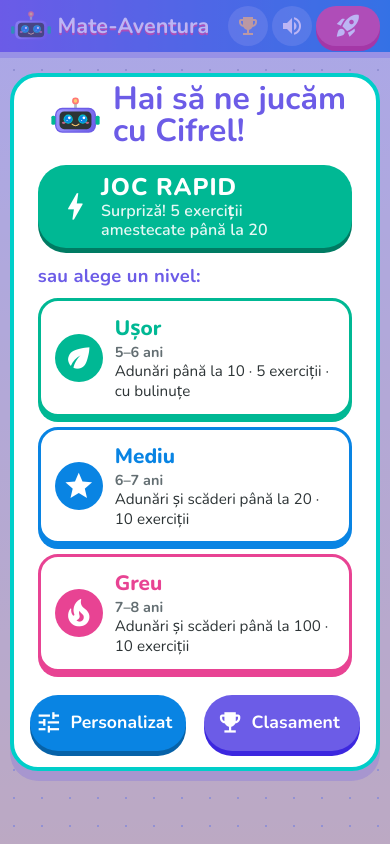
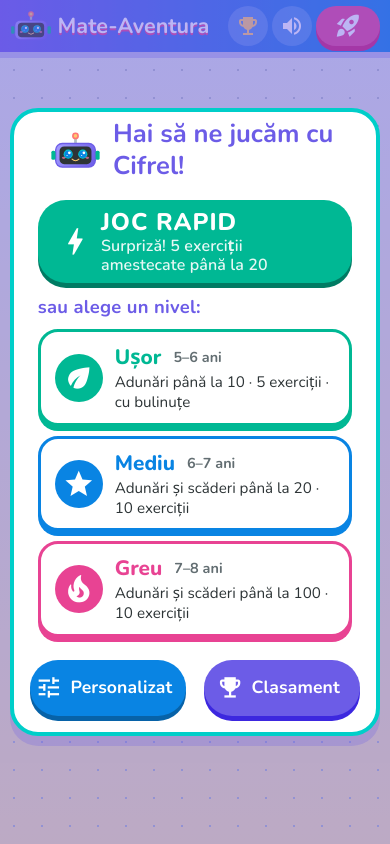
Before and after one commit to gabibarzu/MateVentura, an Angular app: page / in a window 390 px wide. Built offline with nearby package versions, Linux system fonts and the light colour scheme.

Commit message:
Fix ui responsive

```diff
--- a/src/app/app.scss
+++ b/src/app/app.scss
@@ -139,7 +139,7 @@
   width: 100%;
   max-width: 820px;
   margin: 0 auto;
-  padding: 32px 16px;
+  padding: 32px 16px calc(32px + var(--keyboard-inset, 0px));
   box-sizing: border-box;
 }
 
--- a/src/app/app.ts
+++ b/src/app/app.ts
@@ -113,7 +113,10 @@ export class App {
 
     // On phones the virtual keyboard opening/closing resizes the visible area (and can cancel a smooth scroll):
     // keep the active card visible whenever that happens.
-    const onViewportResize = () => this.bringActiveCardIntoView(false);
+    const onViewportResize = () => {
+      this.updateKeyboardInset();
+      this.bringActiveCardIntoView(false);
+    };
     afterNextRender(() => window.visualViewport?.addEventListener('resize', onViewportResize));
 
     inject(DestroyRef).onDestroy(() => {
@@ -140,7 +143,7 @@ export class App {
         data,
         width: '820px',
         maxWidth: '95vw',
-        maxHeight: '95vh',
+        maxHeight: '95dvh',
         disableClose: !data.canCancel,
         restoreFocus: false,
         // Focus the dialog itself: auto-focusing the first button shows a keyboard focus ring on open.
@@ -168,7 +171,7 @@ export class App {
         data: { level: this.preferredLevel() },
         width: '760px',
         maxWidth: '95vw',
-        maxHeight: '95vh',
+        maxHeight: '95dvh',
         restoreFocus: false,
         autoFocus: 'dialog',
         panelClass: 'kid-dialog',
@@ -223,6 +226,18 @@ export class App {
   private pauseGame(): void {
     this.stopTimer();
     this.clearAdvanceTimeout();
+  }
+
+  /**
+   * Browsers that draw the keyboard over the page (instead of honoring `interactive-widget=resizes-content`)
+   * don't make the page scrollable any further, so the last card can't move above the keyboard.
+   * Expose the covered height so the page can add that much room at the bottom.
+   */
+  private updateKeyboardInset(): void {
+    const viewport = window.visualViewport;
+    // Ignore pinch-zoom: the visible area is then smaller for reasons other than the keyboard.
+    const inset = viewport && viewport.scale < 1.01 ? Math.max(0, Math.round(window.innerHeight - viewport.height)) : 0;
+    document.documentElement.style.setProperty('--keyboard-inset', `${inset}px`);
   }
 
   /**
@@ -306,7 +321,7 @@ export class App {
         data: result,
         width: '680px',
         maxWidth: '95vw',
-        maxHeight: '95vh',
+        maxHeight: '95dvh',
         disableClose: true,
         restoreFocus: false,
         // Level games: focus the name field (cdkFocusInitial). Otherwise focus the dialog (no focus ring on a button).
--- a/src/app/components/leaderboard-dialog/leaderboard-dialog.ts
+++ b/src/app/components/leaderboard-dialog/leaderboard-dialog.ts
@@ -21,7 +21,6 @@ import { LeaderboardCard } from '../leaderboard-card/leaderboard-card';
   `,
   styles: `
     .leaderboard-dialog__content {
-      max-height: calc(95vh - 120px);
       padding-top: 24px;
     }
 
--- a/src/app/components/results-dialog/results-dialog.scss
+++ b/src/app/components/results-dialog/results-dialog.scss
@@ -28,7 +28,6 @@
 
 .results__content {
   text-align: center;
-  max-height: calc(95vh - 190px);
 }
 
 // Game type chip ("Nivel Mediu", "Joc rapid", ...)
--- a/src/app/components/setup-dialog/setup-dialog.scss
+++ b/src/app/components/setup-dialog/setup-dialog.scss
@@ -16,9 +16,14 @@
   margin: -0.4rem 0;
 }
 
+// The custom view wraps title/content/actions in a form: keep the column layout so the content can scroll.
+.setup {
+  display: flex;
+  flex-direction: column;
+  min-height: 0;
+}
+
 .setup__content {
-  // Material caps dialog content at 65vh; allow more room so the whole form fits.
-  max-height: calc(95vh - 190px);
   // Room for the 3D shadows of the last row (the content area clips overflow).
   padding-bottom: 14px;
 }
@@ -291,18 +296,17 @@
     gap: 10px;
   }
 
-  // Compact horizontal cards on phones: icon on the left, text on the right.
+  // Compact horizontal cards on phones: icon on the left, name + age on one row, description below.
   .level {
     display: grid;
-    grid-template-columns: auto 1fr;
+    grid-template-columns: auto auto 1fr;
     grid-template-areas:
-      'icon name'
-      'icon age'
-      'icon description';
+      'icon name age'
+      'icon description description';
     column-gap: 12px;
-    row-gap: 0;
+    row-gap: 2px;
     align-items: center;
-    padding: 12px 14px;
+    padding: 10px 14px;
     text-align: left;
   }
 
@@ -323,6 +327,18 @@
 
   .level__description {
     grid-area: description;
+  }
+
+  .setup__title {
+    font-size: 1.6rem;
+  }
+
+  .setup__quick.mat-mdc-button-base {
+    min-height: 64px;
+  }
+
+  .setup__quick + .setup__intro {
+    margin-top: 14px;
   }
 }
 
--- a/src/app/components/setup-dialog/setup-dialog.ts
+++ b/src/app/components/setup-dialog/setup-dialog.ts
@@ -119,7 +119,7 @@ export class SetupDialog {
         data: { level: this.lastMode && isLevel(this.lastMode) ? this.lastMode : null },
         width: '760px',
         maxWidth: '95vw',
-        maxHeight: '95vh',
+        maxHeight: '95dvh',
         autoFocus: 'dialog',
         hasBackdrop: false,
         panelClass: 'kid-dialog',
--- a/src/index.html
+++ b/src/index.html
@@ -4,7 +4,7 @@
   <meta charset="utf-8">
   <title>Mate-Aventura cu Cifrel – adunări și scăderi pentru copii</title>
   <base href="/">
-  <meta name="viewport" content="width=device-width, initial-scale=1">
+  <meta name="viewport" content="width=device-width, initial-scale=1, interactive-widget=resizes-content">
   <meta name="theme-color" content="#6c5ce7">
   <meta name="description" content="Mate-Aventura: exersează adunări și scăderi cu Cifrel, robotul matematician. Pentru copii de 5–8 ani.">
 
--- a/src/styles.scss
+++ b/src/styles.scss
@@ -209,6 +209,12 @@ body {
   box-shadow: 0 10px 0 color.change($exodus-fruit, $alpha: 0.25);
 }
 
+// Material caps the content at 65vh; instead let it take whatever the title and actions leave free
+// (the dialog itself is capped by `maxHeight`), so it only scrolls when it really doesn't fit.
+.kid-dialog .mat-mdc-dialog-content {
+  max-height: none;
+}
+
 // A dialog temporarily replaced by another one (e.g. setup -> leaderboard).
 .kid-dialog--hidden {
   visibility: hidden;
```
